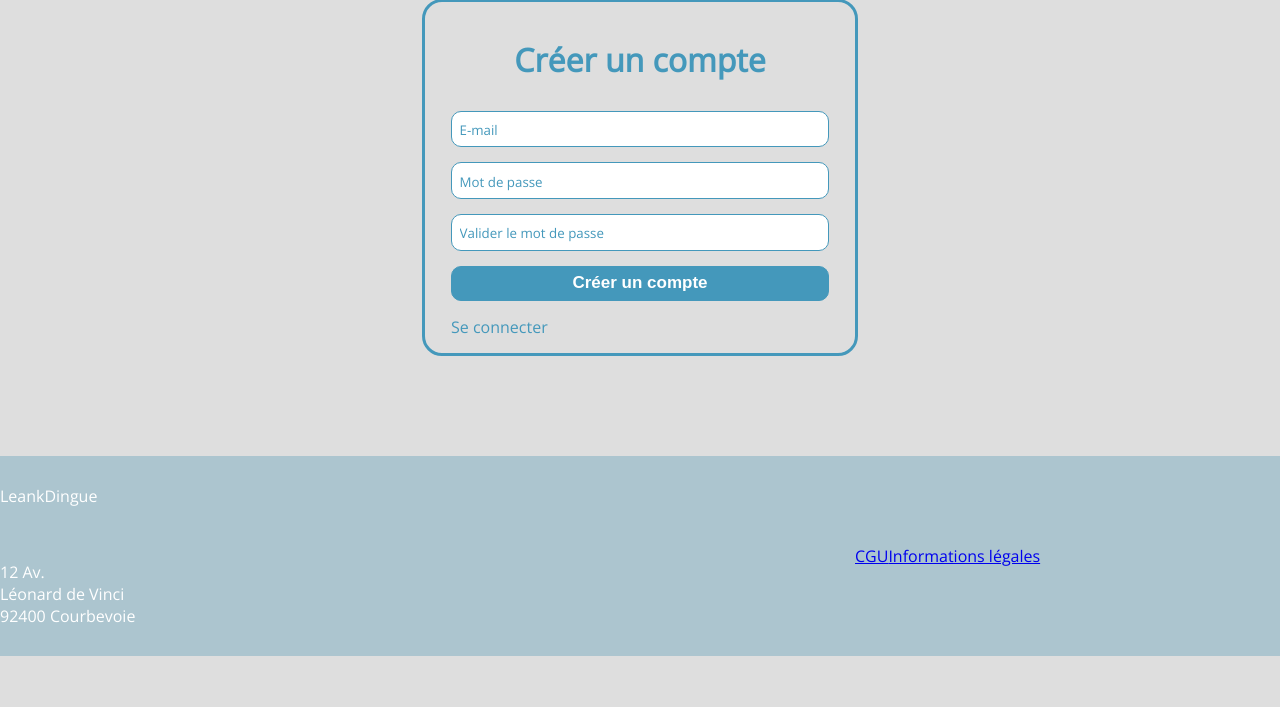
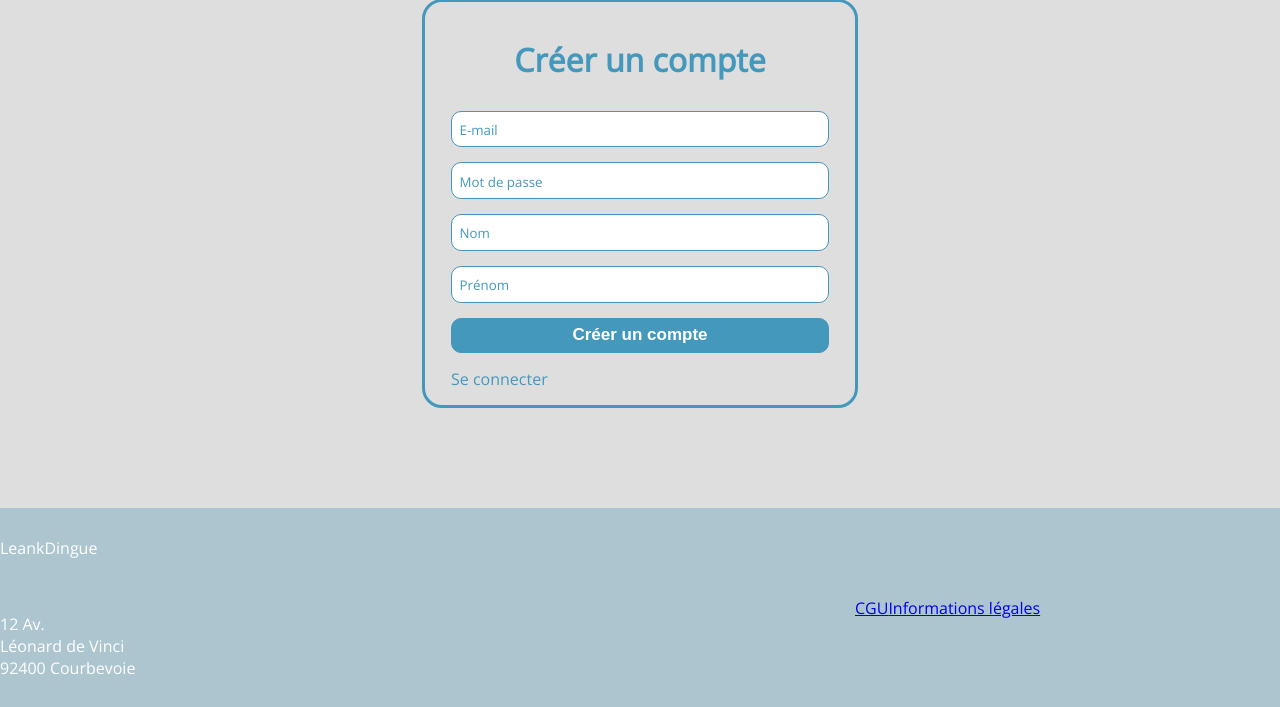
Before and after one commit to gauthiermyr/web-dev-projet, a PHP site: page /register.php in a window 1280 px wide. Shown: the part 201-908 px from the top of the page. Run offline with PHP 8.4, Linux system fonts and the light colour scheme.

Commit message:
Register

```diff
--- a/register.php
+++ b/register.php
@@ -1,26 +1,43 @@
 <?php
-        include('src/dynamic/header.php');
+include('src/dynamic/header.php');
+require ('./src/db/database.php');
+
+
+if(isset($_POST['email']) && isset($_POST['password']) && isset($_POST['name']) && isset($_POST['prenom'])){
+    $email = $_POST['email'];
+    $pwd = $_POST['password']; //TODO hash $pwd
+    $prenom = $_POST['prenom'];
+    $nom = $_POST['name'];
+
+    $date = date("Y-m-d");
+    $stmt = $db->prepare( "INSERT INTO utilisateurs VALUES (?,?,?,?,?,?,?,NULL,0600000000,1,NULL)");
+    $res = $stmt->execute(array(rand(0,9999999),$nom, $prenom,$date,$nom.$prenom,$pwd,$email));
+    header('Location: ./login.php');
+}
 ?>
-    <div class="identification">
+    <form class="identification" method="post" action="./register.php">
         <div class="identification-titre">
             <h2>Créer un compte</h2>
         </div>
         <div class="identification-write">
-            <input id="email-input" class="identification-write-input" type="text" placeholder="E-mail"></input>
+            <input name="email" id="email-input" class="identification-write-input" type="text" placeholder="E-mail"></input>
         </div>
         <div class="identification-write clickable">
-            <input id="password-input" class="identification-write-input" type="text" placeholder="Mot de passe"></input>
+            <input type="password" name="password" id="password-input" class="identification-write-input" type="text" placeholder="Mot de passe"></input>
         </div>
         <div class="identification-write clickable">
-            <input id="conf-password-input" class="identification-write-input" type="text" placeholder="Valider le mot de passe"></input>
+            <input name="name" id="conf-password-input" class="identification-write-input" type="text" placeholder="Nom"></input>
+        </div>
+        <div class="identification-write clickable">
+            <input name="prenom" id="conf-password-input" class="identification-write-input" type="text" placeholder="Prénom"></input>
         </div>
         <div class="identification-valider">
-            <button class="identification-valider-button clickable" onclick="register()">Créer un compte</button>
+            <button class="identification-valider-button clickable" >Créer un compte</button>
         </div>
         <div class="identification-changer clickable">
             <p><a href="./login.php">Se connecter</a></p>
         </div>
-    </div>
+    </form>
     <script src="./public/js/navigation.js"></script>
 
     <?php
```
